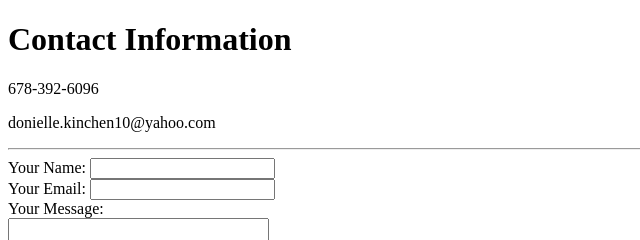
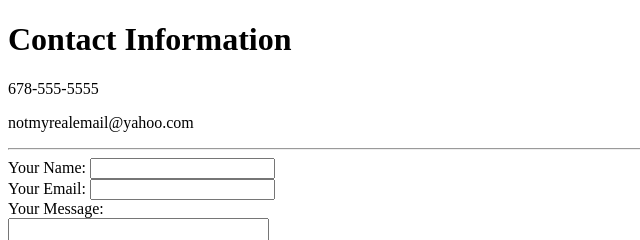
Before and after one commit to blackgrldev/cv, a plain HTML site: page contact.html in a window 1280 px wide. Shown: the top 240 px of the page, 0-640 px from the left. Drawn offline with Linux system fonts and the light colour scheme.

Commit message:
Update contact.html

```diff
--- a/contact.html
+++ b/contact.html
@@ -8,8 +8,8 @@
 
 <body>
   <h1>Contact Information</h1>
-  <p>678-392-6096</p>
-  <p>donielle.kinchen10@yahoo.com</p>
+  <p>678-555-5555</p>
+  <p>notmyrealemail@yahoo.com</p>
   <hr>
   <form action="mailto:donielle.kinchen10@yahoo.com" method="post" enctype="text/plain">
     <label>Your Name:</label>
```
